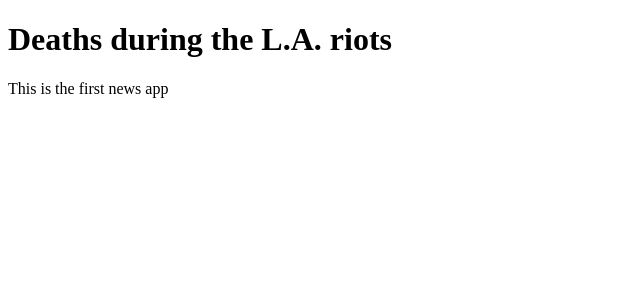
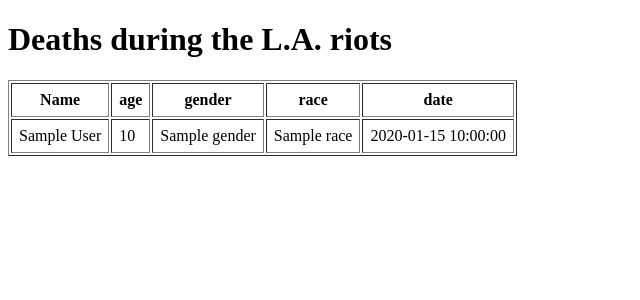
Before and after one commit to dailyherald/first-news-app, a Flask app: template templates/index.html in a window 1280 px wide. Shown: the top 300 px of the page, without its empty margins (0-640 px from the left). Run offline with Flask 2, Linux system fonts and the light colour scheme; the template is opened without the code that fills it: most values are stand-ins (such as "Sample title", 1, 10 or a date in 2020).

Commit message:
Adds data to index, as table

```diff
--- a/app.py
+++ b/app.py
@@ -1,8 +1,18 @@
+import csv
 from flask import Flask
 from flask import render_template # combines data with html to make a webpage
-
 #---------
 app = Flask(__name__) # variable app = Flask(name of file)
+
+
+# loads data source
+def get_csv(csv_path):
+	# period in a path says start where you currently are
+    csv_file = open(csv_path, 'rb') # opens the the data r = read; rb = read binary (windows)
+    csv_obj = csv.DictReader(csv_file) # parses the csv into a python object, if data has headers
+    csv_list = list(csv_obj) # reads that into a list, which makes it permenant
+    return csv_list
+
 
 @app.route("/") # tells variable app to set root route for the app
 
@@ -10,8 +20,9 @@ app = Flask(__name__) # variable app = Flask(name of file)
 def index():
 	# variable template equals index.html
     template = 'index.html'
-    # tell function to read that file with render_template
-    return render_template(template)
+    # Below grabs the get csv and includes it in the html
+    object_list = get_csv('./static/la-riots-deaths.csv')
+    return render_template(template, object_list=object_list)
 
 # Sets up the server on localhost:5000
 if __name__ == '__main__':
--- a/templates/index.html
+++ b/templates/index.html
@@ -11,8 +11,33 @@
 
 <body>
 
-<h1>Deaths during the L.A. riots</h1>
-<p>This is the first news app</p>
+	<h1>Deaths during the L.A. riots</h1>
 
+	<!-- This gives all of the stuff {{ object_list }} -->
+
+
+    <table border=1 cellpadding=7>
+        <tr>
+            <th>Name</th>
+            <th>age</th>
+            <th>gender</th>
+            <th>race</th>
+            <th>date</th>
+        </tr>
+        {% for obj in object_list %}
+        <tr>
+            <td>{{ obj.full_name }}</td>
+            <td>{{ obj.age }}</td>
+            <td>{{ obj.gender }}</td>
+            <td>{{ obj.race }}</td>
+            <td>{{ obj.date }}</td>
+        </tr>
+        {% endfor %}
+    </table>
+
+<!--
+id,first_name,last_name,full_name,disposition,age,gender,race,date,address,neighborhood,type,x,y,story,url
+
+-->
 </body>
 </html>
```
Also changed, not shown: README.md.
